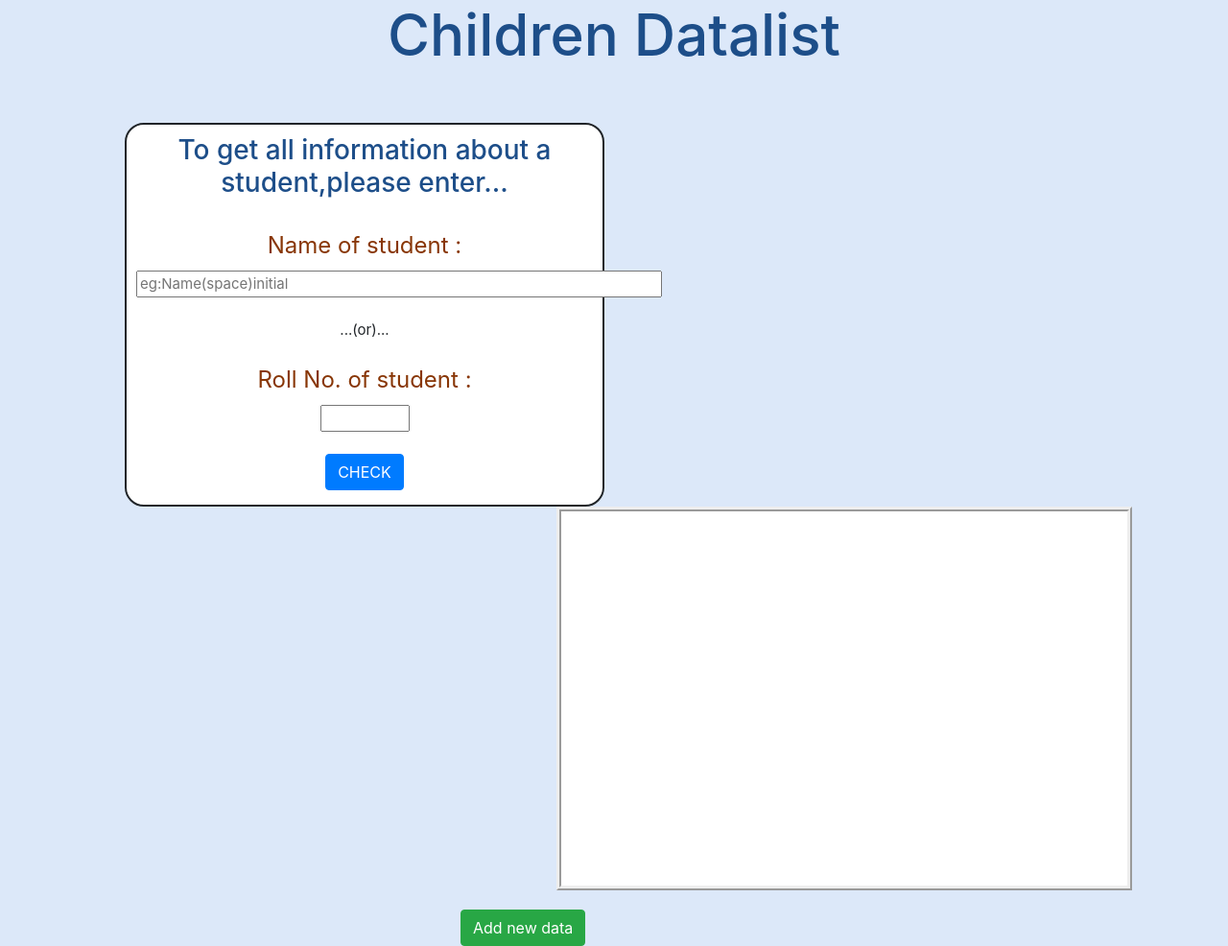
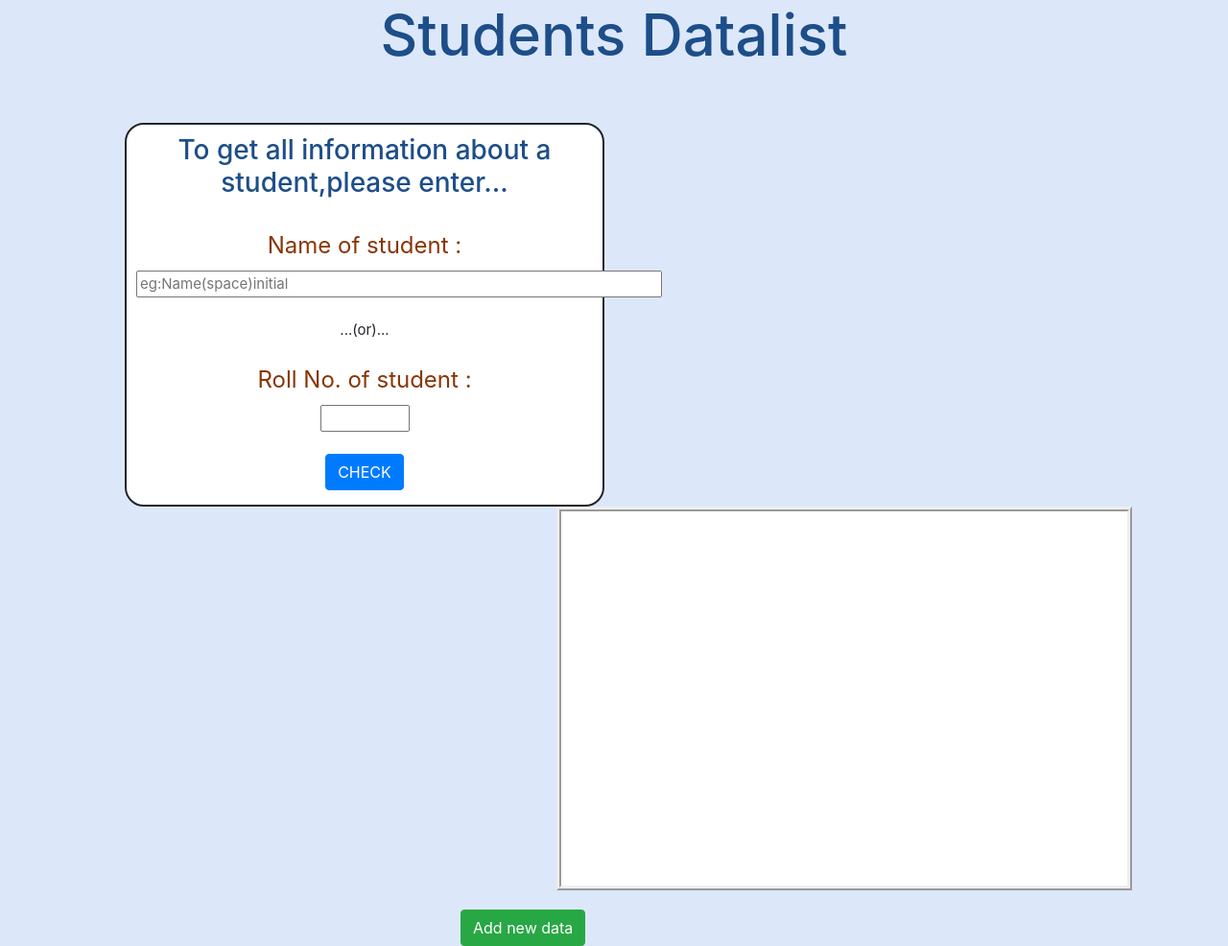
Before and after one commit to Aravindh1801/Experiment, a plain HTML site: page index.html in a window 1280 px wide. Shown: the whole page at 96% size. Drawn offline with nearby package versions, Linux system fonts and the light colour scheme.

Commit message:
Students

```diff
--- a/index.html
+++ b/index.html
@@ -12,7 +12,7 @@
     <script src="script.js"></script>
 
 
-    <h1>Children Datalist</h1><br><br>
+    <h1>Students Datalist</h1><br><br>
 
     <div class="toCheck">
       <h3>To get all information about a student,please enter...</h3><br>
```
